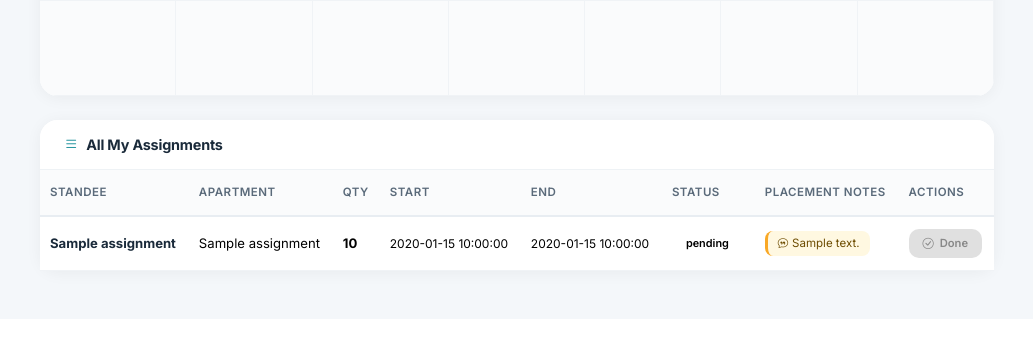
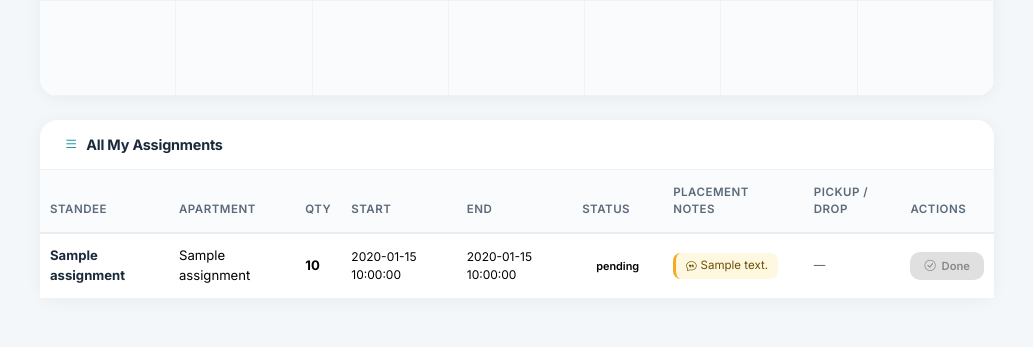
Before and after one commit to iztri/partment-portal, a Flask app: template templates/field_standees.html in a window 1280 px wide. Shown: the part 822-1169 px from the top of the page, without its empty margins (238-1271 px from the left). Before the commit the page ends 1103 px from the top, so only its background shows below. Run offline with Flask 3, Linux system fonts and the light colour scheme; the visitor is signed in with stand-in values (Sample User, id 1); tables that the repository leaves empty hold one stand-in row (values such as "Sample post"); the template is opened without the code that fills it: most values are stand-ins (such as "Sample title", 1, 10 or a date in 2020).

Commit message:
feat: show pickup/drop location in field standees table

```diff
--- a/templates/field_standees.html
+++ b/templates/field_standees.html
@@ -163,7 +163,7 @@ body{background:#f4f7fa;margin-left:230px;padding:24px;}
       <div class="table-responsive">
         <table class="table table-hover mb-0">
           <thead><tr>
-            <th>Standee</th><th>Apartment</th><th>Qty</th><th>Start</th><th>End</th><th>Status</th><th style="min-width:140px;">Placement Notes</th><th>Actions</th>
+            <th>Standee</th><th>Apartment</th><th>Qty</th><th>Start</th><th>End</th><th>Status</th><th style="min-width:140px;">Placement Notes</th><th>Pickup / Drop</th><th>Actions</th>
           </tr></thead>
           <tbody>
             {% for a in assignments %}
@@ -182,6 +182,15 @@ body{background:#f4f7fa;margin-left:230px;padding:24px;}
                 </span>
                 {% else %}
                 <span class="text-muted" style="font-size:.72rem;">—</span>
+                {% endif %}
+              </td>
+              <td style="font-size:.72rem;">
+                {% if a.status == 'Placed' and a.collection_location %}
+                <span style="color:#00695c;"><i class="bi bi-geo-alt me-1"></i>{{ a.collection_location }}</span>
+                {% elif a.status == 'Removed' and a.return_location %}
+                <span style="color:#6a1b9a;"><i class="bi bi-geo-alt me-1"></i>{{ a.return_location }}</span>
+                {% else %}
+                <span class="text-muted">—</span>
                 {% endif %}
               </td>
               <td>
```
